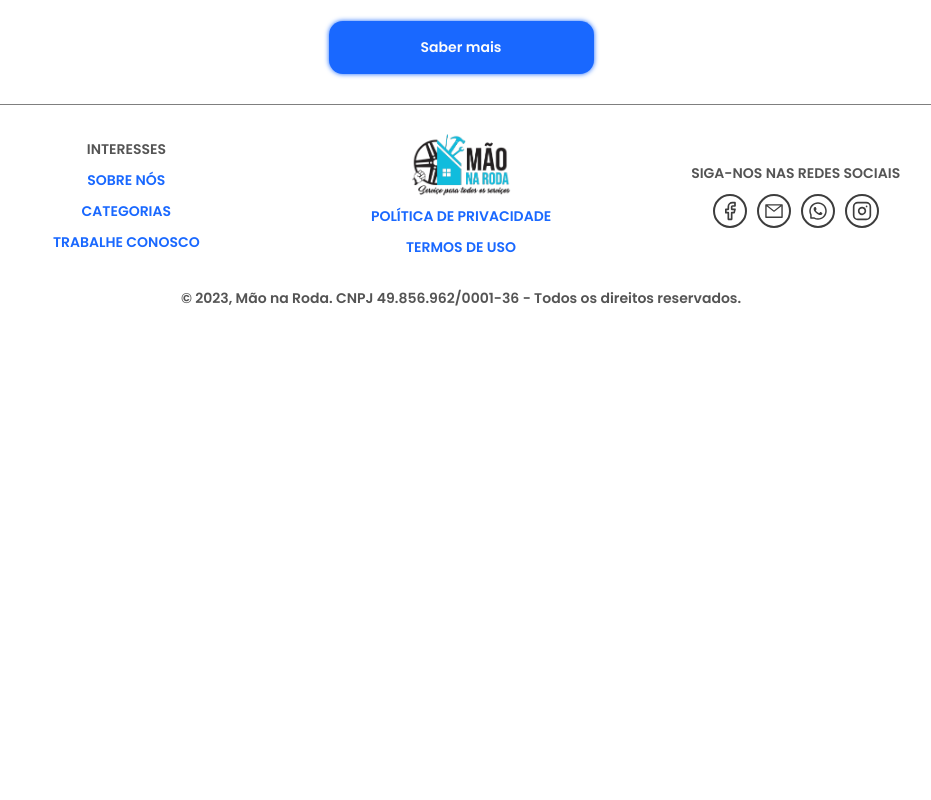
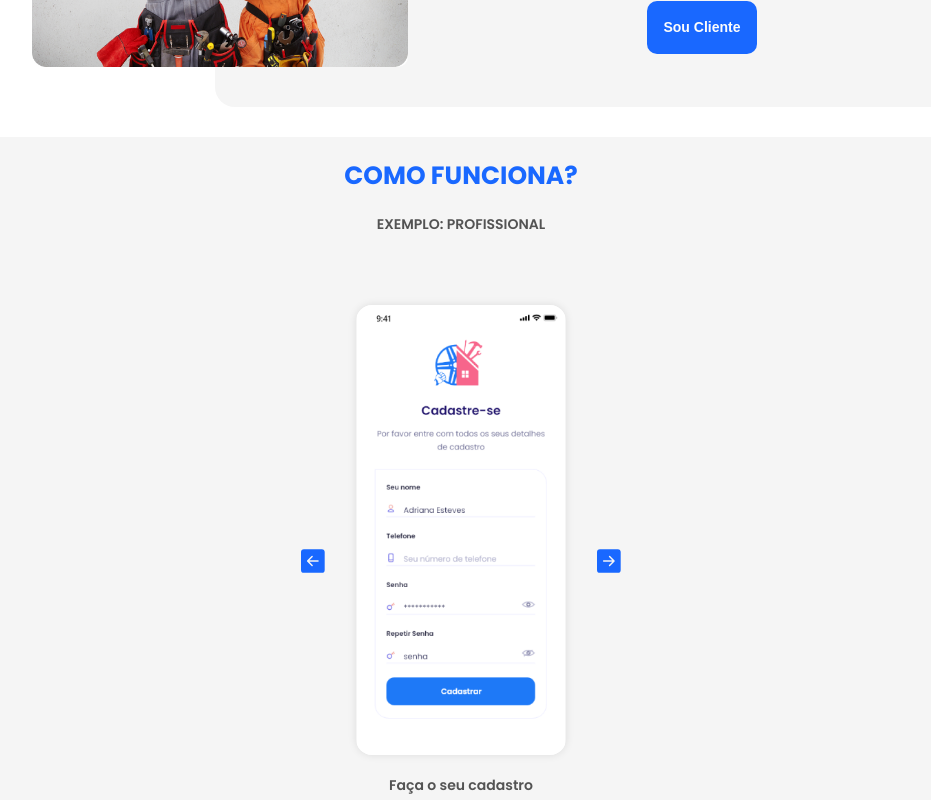
Before and after one commit to techinn0vation/maonaroda-site, a Next.js app: page /home in a window 1280 px wide. Shown: the part 1460-2260 px from the top of the page, without its empty margins (179-1110 px from the left). Before the commit the page ends 1784 px from the top, so only its background shows below. Built offline with nearby package versions, Linux system fonts and the light colour scheme.

Commit message:
Update dev

```diff
--- a/src/components/StepsCliente/styles.tsx
+++ b/src/components/StepsCliente/styles.tsx
@@ -16,6 +16,11 @@ export const WrapperStepByStep = styled.section`
   align-items: center;
   gap: 2rem;
   background: ${props => props.theme.colors.colorF};
+
+  /* Configuração de Media MD (Medium)*/
+  @media (min-width: ${props => props.theme.screenSize.sizeMD}) {
+    min-width: 100%;
+  }
 `
 export const HeadlineStepByStep = styled.div`
   width: 100%;
--- a/src/components/StepsProfissional/styles.tsx
+++ b/src/components/StepsProfissional/styles.tsx
@@ -16,6 +16,11 @@ export const WrapperStepByStep = styled.section`
   align-items: center;
   gap: 2rem;
   background: ${props => props.theme.colors.colorF};
+
+  /* Configuração de Media LG (Large)*/
+  @media (min-width: ${props => props.theme.screenSize.sizeLG}) {
+    min-width: 100%;
+  }
 `
 export const HeadlineStepByStep = styled.div`
   width: 100%;
--- a/src/pages/home/index.tsx
+++ b/src/pages/home/index.tsx
@@ -1,5 +1,6 @@
 import Banner from '@/components/Banner'
 import Hero from '@/components/Hero'
+import Identification from '@/components/Identification'
 import Layout from '@/components/Layout'
 import QuemSomos from '@/components/QuemSomos'
 
@@ -8,6 +9,7 @@ export default function Home() {
     <Layout>
       <Hero />
       <Banner title="faça o download do nosso aplicativo" text="" />
+      <Identification />
       <QuemSomos />
     </Layout>
   )
```
Also changed, not shown: public/img/IMG_B010.png (added).
